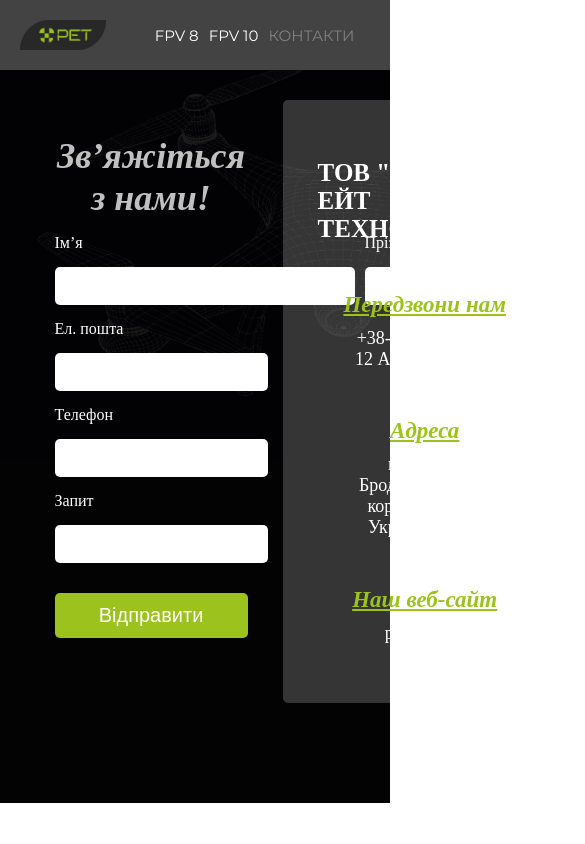
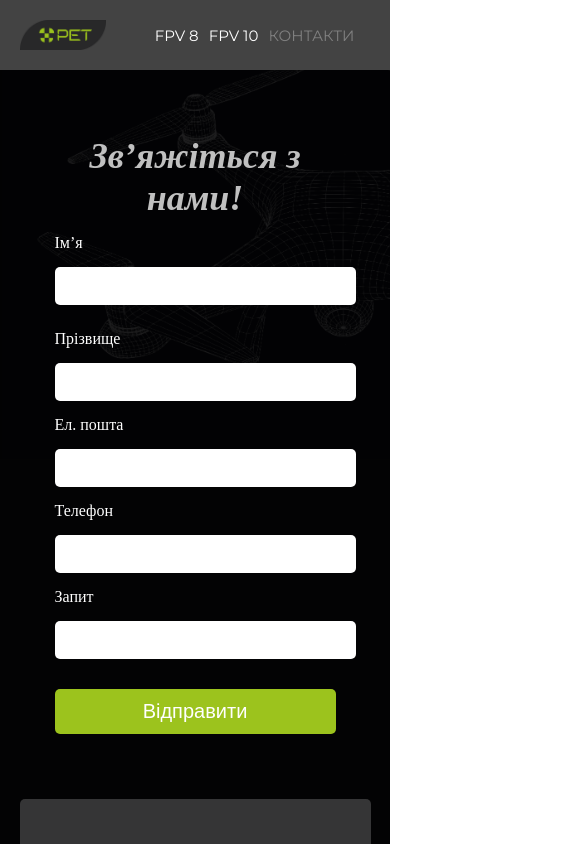
Before and after one commit to Leontin77/PET, a React (Create React App) app: page / in a window 390 px wide. Both pictures are taken after a click on the element "КОНТАКТИ". Shown: the top 844 px of the page, 585 px wide, since content can reach past the window. Built offline with nearby package versions, Linux system fonts and the light colour scheme; a web font is replaced by a local one.

Commit message:
contacts-mobile

```diff
--- a/src/Contacts/contacts.scss
+++ b/src/Contacts/contacts.scss
@@ -66,7 +66,8 @@
 }
 
 .aboutUs{
-  width: 100%;
+  width: 45%;
+  height: auto;
   padding: 35px;
   background: rgba(255, 255, 255, .2);
   border-radius: 5px;
@@ -77,6 +78,7 @@
   &-title{
     font-size: 25px;
     font-weight: bold;
+    text-align: center;
   }
   &-content{
     width: 100%;
@@ -101,3 +103,30 @@
     }
   }
 }
+
+@media screen and (max-width: 1200px) {
+  .formsInputs-name{
+    flex-direction: column;
+    width: 100%;
+    &-input{
+      max-width: 590px;
+      width: 100%;
+    }
+  }
+  .aboutUs{
+    width: auto;
+  }
+}
+
+@media screen and (max-width: 700px) {
+  .contactsWrapper-content{
+    flex-direction: column;
+  }
+  .formsInputs{
+    width: auto;
+  }
+  .aboutUs{
+    width: auto;
+    height: 400px;
+  }
+}
```
